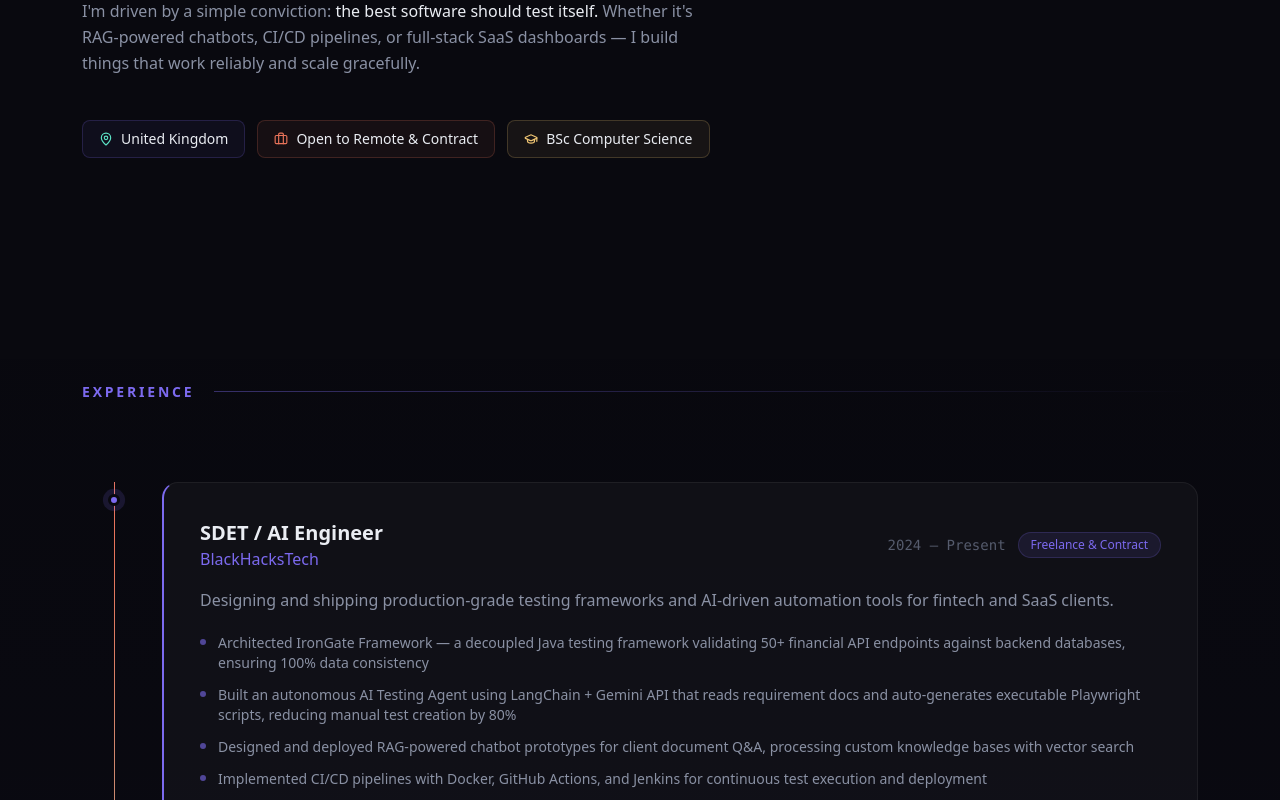
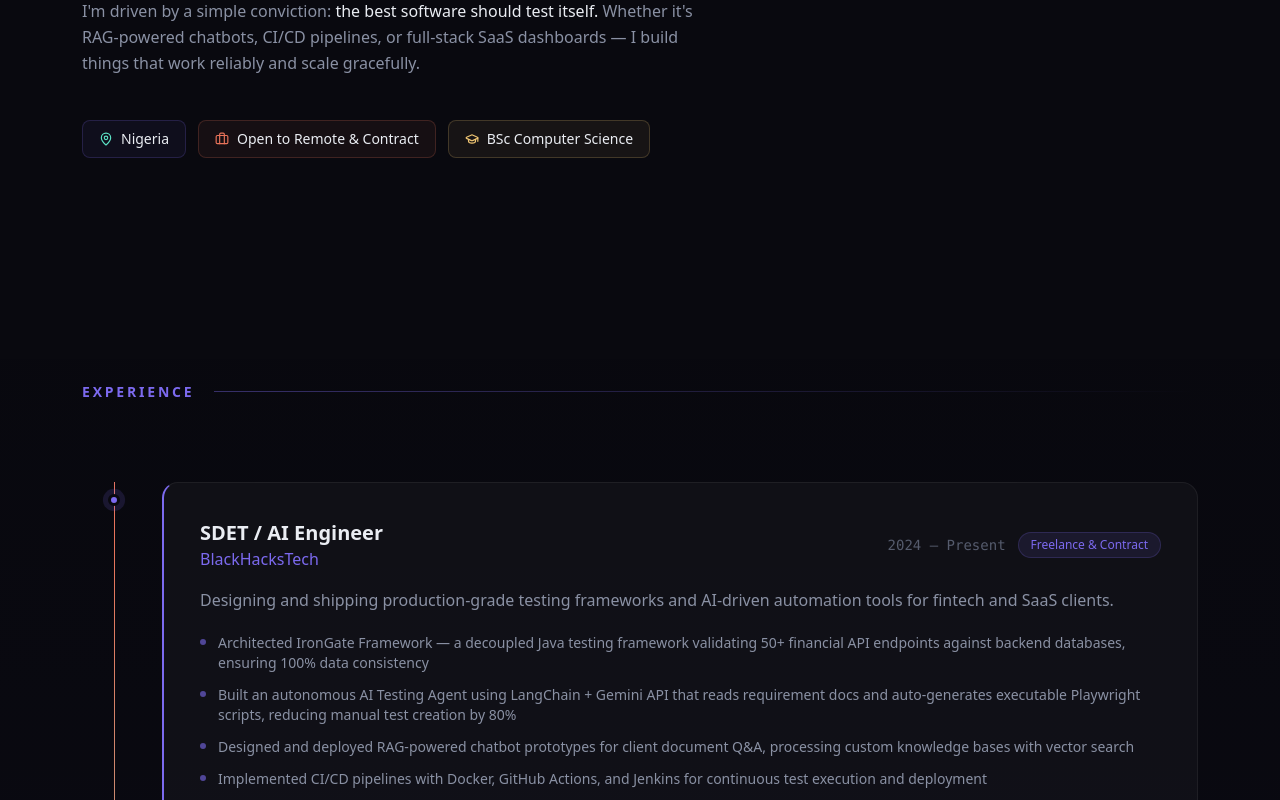
Before and after one commit to Redhathack1/blackhackstech-portfolio, a Next.js app: page / in a window 1280 px wide. Shown: the part 1360-2160 px from the top of the page. Built offline with nearby package versions, Linux system fonts and the light colour scheme.

Commit message:
fix: update location to Nigeria and rename skill category to Programming Languages

```diff
--- a/app/components/About.tsx
+++ b/app/components/About.tsx
@@ -157,7 +157,7 @@ export default function About() {
             <div className="flex flex-wrap gap-3 pt-5">
               <div className="inline-flex items-center gap-2 px-4 py-2 rounded-lg bg-[var(--accent)]/[0.06] border border-[var(--accent)]/20 text-sm text-[var(--text-primary)]">
                 <MapPin size={14} className="text-[var(--accent-cool)]" />
-                United Kingdom
+                Nigeria
               </div>
               <div className="inline-flex items-center gap-2 px-4 py-2 rounded-lg bg-[var(--accent-warm)]/[0.06] border border-[var(--accent-warm)]/20 text-sm text-[var(--text-primary)]">
                 <Briefcase size={14} className="text-[var(--accent-warm)]" />
--- a/app/components/Contact.tsx
+++ b/app/components/Contact.tsx
@@ -123,7 +123,7 @@ export default function Contact() {
             <div className="mt-3 flex flex-col gap-3 pl-1">
               <span className="flex items-center gap-2.5 text-sm text-[var(--text-muted)]">
                 <MapPin size={14} className="text-[var(--accent-warm)]" />
-                Based in the United Kingdom
+                Based in Nigeria
               </span>
               <span className="flex items-center gap-2.5 text-sm text-[var(--text-muted)]">
                 <Clock size={14} className="text-[var(--accent-cool)]" />
--- a/app/components/Skills.tsx
+++ b/app/components/Skills.tsx
@@ -12,7 +12,7 @@ interface SkillGroup {
 
 const skillGroups: SkillGroup[] = [
   {
-    label: "Languages",
+    label: "Programming Languages",
     dotColor: "bg-blue-400",
     borderColor: "border-l-blue-400",
     skills: ["Java", "Python", "TypeScript", "JavaScript", "SQL"],
```
